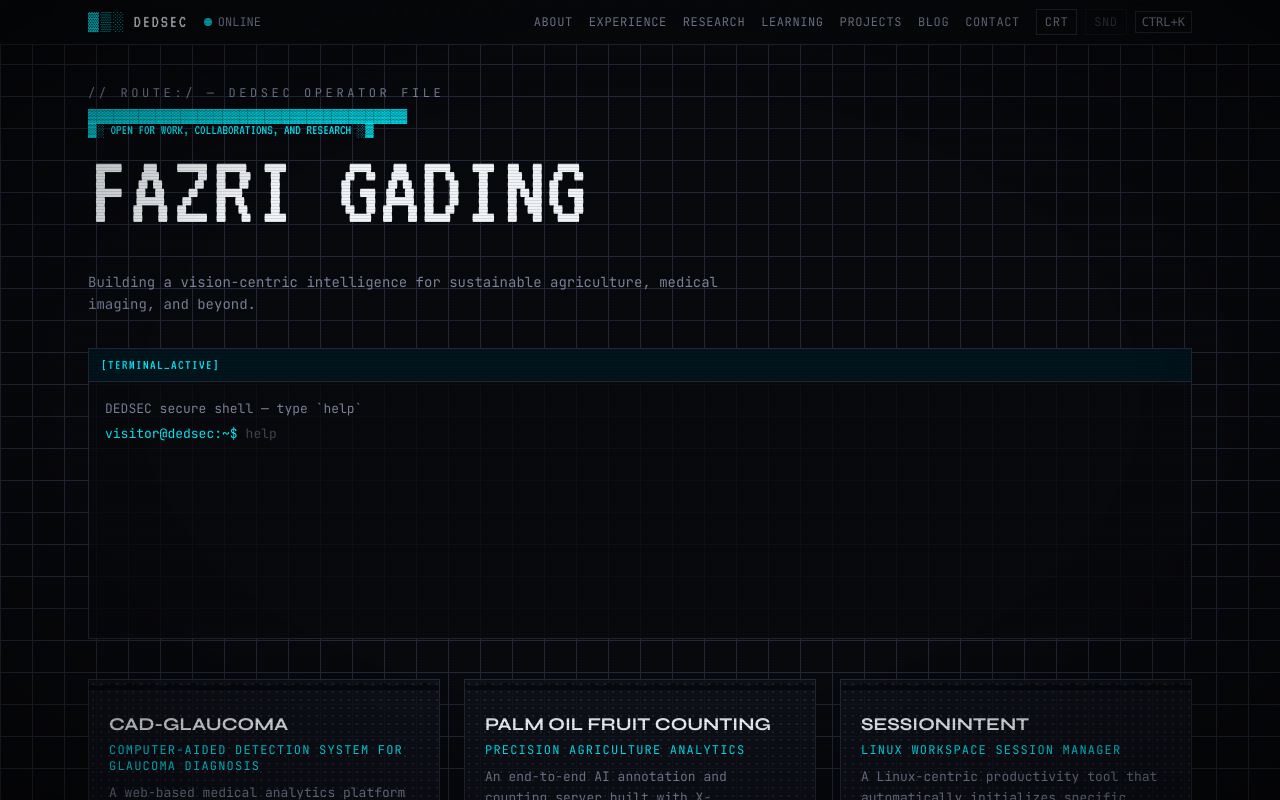
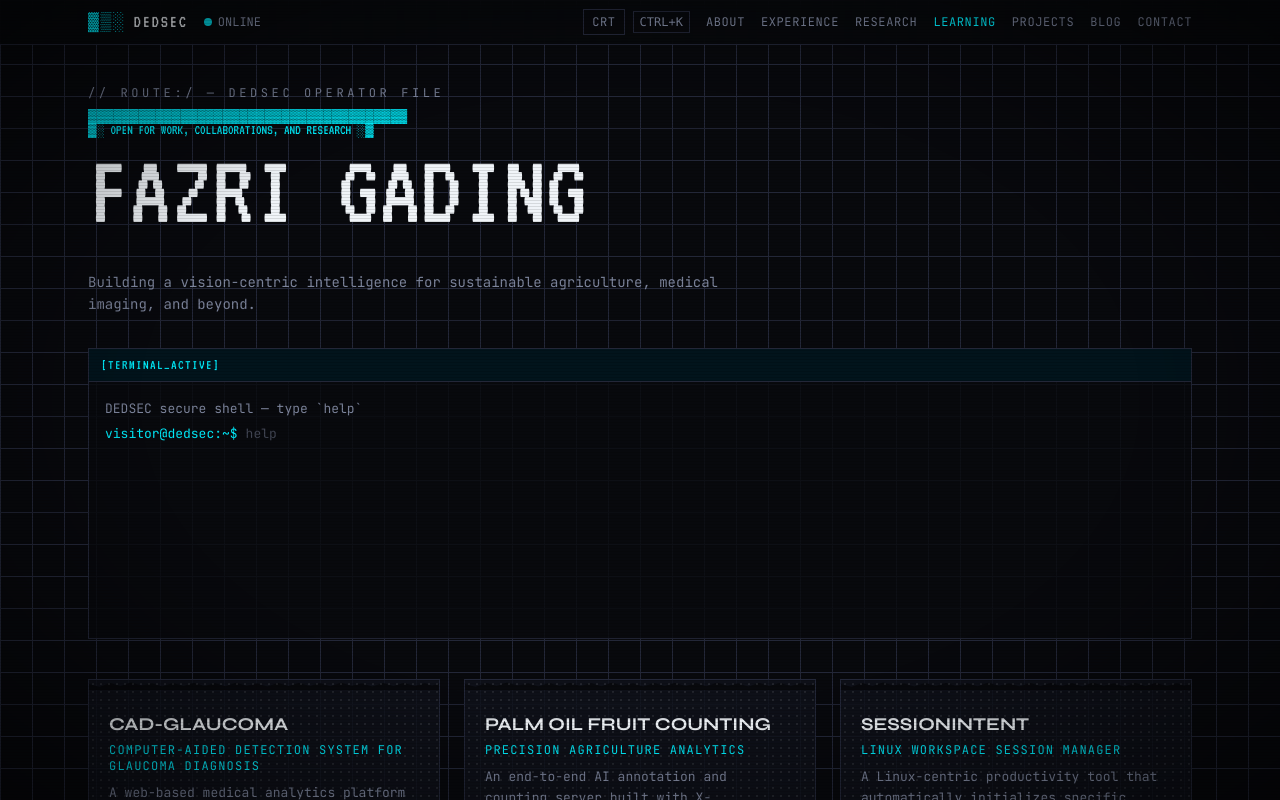
Before and after one commit to fazrigading/portfolio, an Astro site: page / in a window 1280 px wide. Shown: the top 800 px of the page. Built offline with nearby package versions, Linux system fonts and the light colour scheme; Astro itself is replaced by a stand-in of ours.

Commit message:
fix: make SystemBar nav a scroll strip on mobile, drop dead SND button

```diff
--- a/src/components/SystemBar.astro
+++ b/src/components/SystemBar.astro
@@ -7,8 +7,7 @@
 // legacy anchor hrefs → multipage routes (navigation.json untouched)
 const anchorMap: Record<string, string> = {
   '#about': 'about',
-  '#experience': 'about',
-  '#learning': 'about',
+  '#experience': 'experience',
   '#research': 'research',
   '#projects': 'projects',
 };
@@ -22,19 +21,29 @@
 ---
 
 <header class="sticky top-0 z-50 border-b border-grid bg-void/90 backdrop-blur">
-  <div class="mx-auto flex w-full max-w-6xl items-center gap-4 px-4 py-2 text-xs sm:px-6">
+  <div class="mx-auto flex w-full max-w-6xl flex-wrap items-center gap-x-4 gap-y-2 px-4 py-2 text-xs sm:px-6">
     <a href={b} class="flex items-center gap-2 font-display text-lg tracking-widest text-ink">
       <span class="text-accent">▓▒░</span> DEDSEC
     </a>
     <span class="hidden items-center gap-1.5 text-dim sm:flex">
       <span class="inline-block h-2 w-2 animate-pulse rounded-full bg-accent"></span> ONLINE
     </span>
-    <nav class="ml-auto flex items-center gap-3 sm:gap-4">
+    <div class="ml-auto flex items-center gap-2">
+      <button
+        id="crt-toggle"
+        title="Toggle CRT overlay"
+        class="border border-grid px-2 py-1 uppercase tracking-wider text-dim transition-colors hover:border-accent hover:text-accent"
+      >
+        CRT
+      </button>
+      <kbd class="hidden border border-grid px-1.5 py-0.5 text-dim md:inline">CTRL+K</kbd>
+    </div>
+    <nav class="order-last flex w-full items-center gap-4 overflow-x-auto whitespace-nowrap py-1 md:order-none md:w-auto md:py-0">
       {links.map((l) => (
         <a
           href={l.href}
           class:list={[
-            'uppercase tracking-wider transition-colors hover:text-accent',
+            'shrink-0 uppercase tracking-wider transition-colors hover:text-accent',
             route === l.key || (route === '/' && l.key === '/') ? 'text-accent underline underline-offset-4' : 'text-dim',
           ]}
         >
@@ -42,23 +51,6 @@
         </a>
       ))}
     </nav>
-    <div class="flex items-center gap-2">
-      <button
-        id="crt-toggle"
-        title="Toggle CRT overlay"
-        class="border border-grid px-2 py-1 uppercase tracking-wider text-dim transition-colors hover:border-accent hover:text-accent"
-      >
-        CRT
-      </button>
-      <button
-        title="Audio bleeps (v2)"
-        disabled
-        class="cursor-not-allowed border border-grid px-2 py-1 uppercase tracking-wider text-dim opacity-40"
-      >
-        SND
-      </button>
-      <kbd class="hidden border border-grid px-1.5 py-0.5 text-dim md:inline">CTRL+K</kbd>
-    </div>
   </div>
 </header>
 
```
